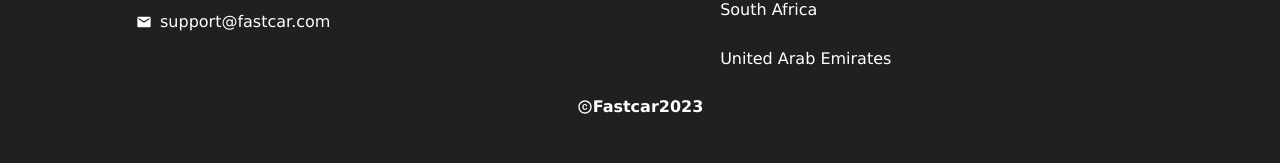
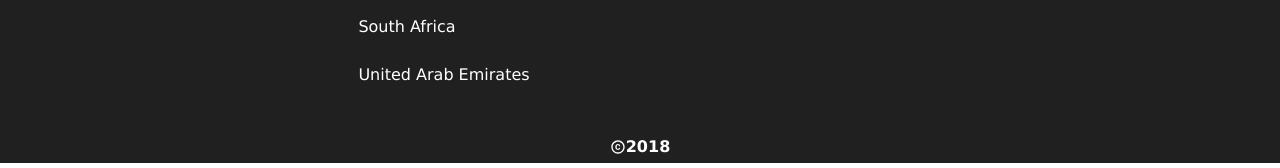
Before and after one commit to Paw-Technologies/fastcarkenya, a React (Create React App) app: page / in a window 1280 px wide. Shown: the part 2614-2782 px from the top of the page. Built offline with nearby package versions, Linux system fonts and the light colour scheme; no server answers.

Commit message:
'update'

```diff
--- a/src/App.css
+++ b/src/App.css
@@ -125,7 +125,7 @@ footer {
   background-color: #202020;
   display: grid;
   grid-auto-flow: row;
-  grid-template-rows: 80%;
+  grid-template-rows: 90%;
   text-align: center;
   text-align: center;
   color: white;
@@ -160,9 +160,12 @@ footer div:nth-child(1) {
   grid-auto-flow: column;
   width: 90%;
   margin-left: auto;
+  grid-template-columns: 20%;
 }
 footer section {
   display: grid;
+  grid-auto-flow: row;
+  grid-auto-rows: 3em;
   text-align: left;
 }
 .tagBtn {
--- a/src/Components/Footer.js
+++ b/src/Components/Footer.js
@@ -36,7 +36,8 @@ const Footer = () => {
         <div>
             <h4>
                 <MdCopyright />
-                Fastcar{new Date().getFullYear()}
+                2018
+                {/* Fastcar{new Date().getFullYear()} */}
             </h4>
         </div>
 
--- a/src/Pages/AuthPage.js
+++ b/src/Pages/AuthPage.js
@@ -71,7 +71,6 @@ const AuthPage = (props) => {
             setSpin(false)
 
             setUserId(res.data.data.user._id)
-            console.log(res.data.data.user)
             setUserData('t', res.data.token)
             setUserData('n', res.data.data.user.name)
             setUserData('e', res.data.data.user.email)
@@ -106,7 +105,6 @@ const AuthPage = (props) => {
             cookie.set('isLoggedIn', true, {path: "*"})
 
             setUserId(res.data.data.user._id)
-
             setUserData('t', res.data.token)
             setUserData('n', res.data.data.user.name)
             setUserData('e', res.data.data.user.email)
```
